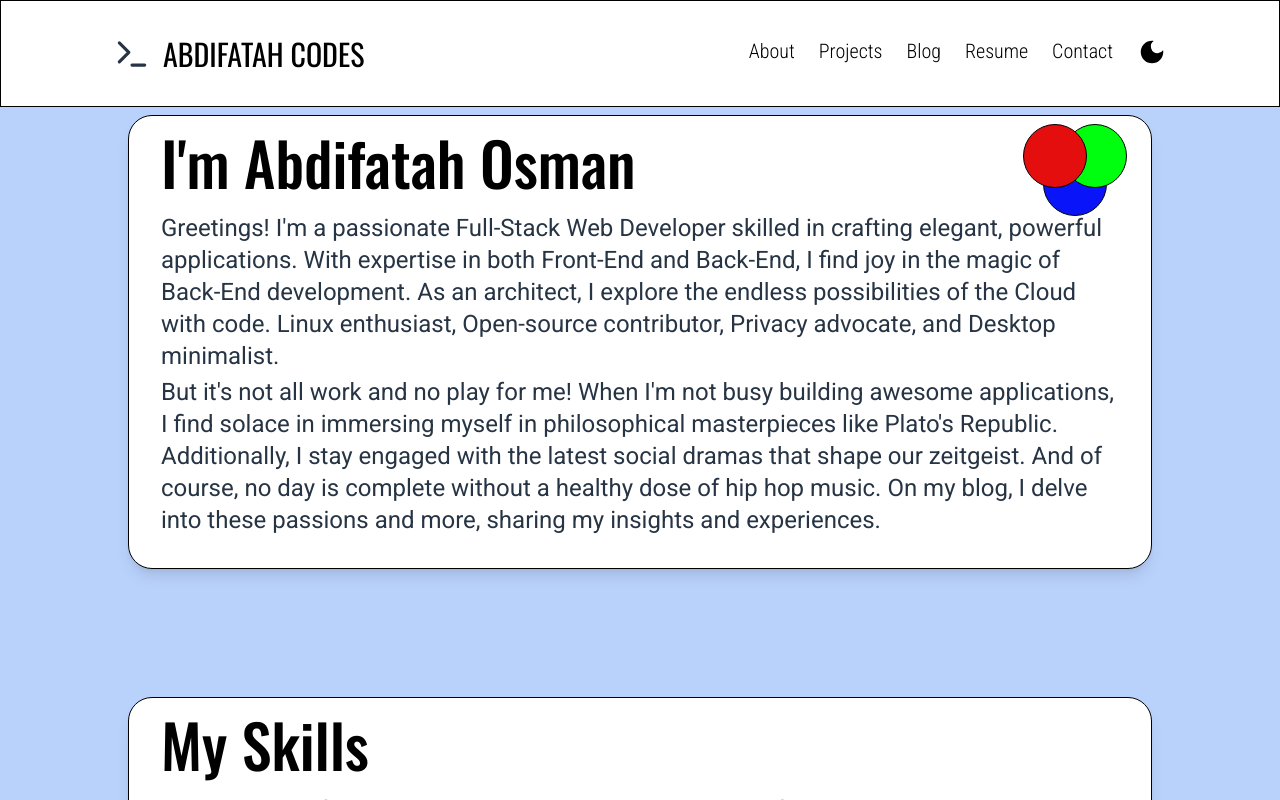
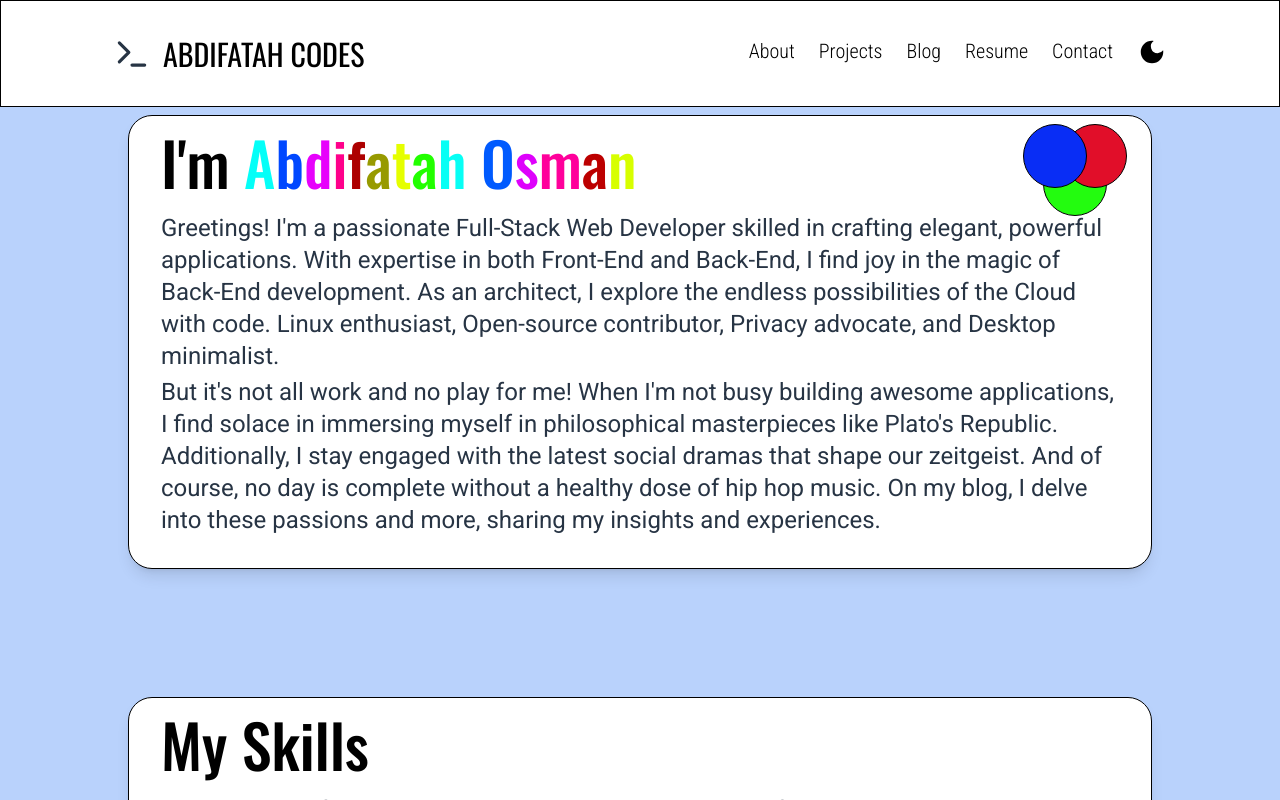
Before and after one commit to AbdifatahCodes/PortfolioWebsite, a Next.js app: page / in a window 1280 px wide. Shown: the top 800 px of the page. Built offline with nearby package versions, Linux system fonts and the light colour scheme.

Commit message:
Added nameJiggler on hero-section and animated the colors of the3Balls.

```diff
--- a/package.json
+++ b/package.json
@@ -14,14 +14,17 @@
     "@types/react-dom": "18.0.11",
     "eslint": "8.37.0",
     "eslint-config-next": "13.2.4",
+    "framer-motion": "^10.13.1",
     "next": "13.2.4",
     "next-themes": "^0.2.1",
     "react": "18.2.0",
     "react-dom": "18.2.0",
     "react-icons": "^4.8.0",
+    "react-scroll": "^1.8.9",
     "typescript": "5.0.3"
   },
   "devDependencies": {
+    "@types/react-scroll": "^1.8.7",
     "autoprefixer": "^10.4.14",
     "postcss": "^8.4.21",
     "tailwindcss": "^3.3.1"
--- /dev/null
+++ b/src/components/nameJiggle.tsx
@@ -0,0 +1,79 @@
+import { motion, } from "framer-motion";
+import WhichTheme from "@/components/whichTheme"
+
+export default function NameJiggle() {
+
+  function transitionValues(delayValue: any) {
+    let transitionReturn = {
+      y: {
+        duration: 1,
+        ease: "easeIn",
+        delay: delayValue,
+        repeat: Infinity,
+        repeatDelay: 10,
+      },
+      color: {
+        duration: 3,
+        ease: "easeIn",
+        delay: delayValue,
+        repeat: Infinity,
+      },
+
+    }
+    return (transitionReturn);
+  };
+
+  function letterTransition(delayValue: any) {
+    return (
+      {
+        y: transitionValues(delayValue).y,
+        color: transitionValues(delayValue).color,
+      }
+    )
+  };
+
+  const yoyoYPoints = ["0rem", "-1rem", "-2rem", "-1rem", "0rem"];
+  let yoyoColorGradient = [(WhichTheme() === "light") ? "#ffffff" : "#000000", "#ff0000", "#ff00fb", "#0003ff", "#00fffa", "#21ff00", "#fbff00"];
+
+  let letterAnimate = {
+    y: [...yoyoYPoints, ...yoyoYPoints],
+    color: [...yoyoColorGradient, ...yoyoColorGradient],
+  };
+
+  function makeArrrayFromString(string: any) {
+    return Array.from(
+      String(string)
+    )
+  }
+
+  const nameList = makeArrrayFromString("Abdifatah Osman");
+  let delayDifVal = 1
+
+  const AnimatedLetters = nameList.map((letter, index) => {
+    let customIndex = index;
+
+    if (letter == " ") {
+      return (
+        <p>&nbsp;</p>
+      )
+    } else {
+      if (index > 0) {
+        delayDifVal = delayDifVal + 0.2;
+      }
+      return (
+        <motion.p
+          key={customIndex}
+          transition={letterTransition(delayDifVal)}
+          animate={letterAnimate}
+        >{letter}</motion.p>
+      )
+    }
+  })
+
+  return (
+    <motion.div className='flex flex-row px-4 md:px-8 mt-4 mb-2 sm:mb-5 text-3xl sm:text-4xl md:text-6xl font-oswald font-medium text-black dark:text-white'>
+      <p>I'm&nbsp;</p>
+      {AnimatedLetters}
+    </motion.div>
+  )
+}
--- a/src/components/navbar.tsx
+++ b/src/components/navbar.tsx
@@ -4,6 +4,7 @@ import { FiTerminal } from 'react-icons/fi'
 import { MdMenu, MdCancelPresentation, } from 'react-icons/md'
 import ThemeToggle from '@/components/themeToggle'
 import Link from 'next/link'
+import {Link as LinkScroll, animateScroll as scroll} from 'react-scroll'
 
 export default function Navbar(props: any) {
 	const [navUlIsOpen, setNavUlIsOpen] = useState(true);
@@ -35,7 +36,14 @@ export default function Navbar(props: any) {
 						<div className='hidden lg:block'>
 							<ul className={`w-full flex-grow lg:flex lg:items-center lg:w-auto`}>
 								<li className={`text-black dark:text-white font-robotocon text-xl mt-1 space-x-6`}>
-									<Link href="#about-section">About</Link>
+									<LinkScroll
+										to="about-section"
+										spy={true}
+										smooth={true}
+										offset={-20}
+										duration={1000}
+										className='cursor-pointer'
+									>About</LinkScroll>
 									<Link href="#projects-section">Projects</Link>
 									<Link href="#">Blog</Link>
 									<Link href="#">Resume</Link>
--- a/src/components/the3Balls.tsx
+++ b/src/components/the3Balls.tsx
@@ -1,12 +1,35 @@
+import { motion, } from "framer-motion";
+
 export default function The3Balls() {
-    return (
-        <div className="flex relative mr-20 sm:mr-24 md:mr-32 mt-2 sm:mt-0 md:mt-2 p-0 z-0">
-            <div className="absolute inset-0 flex bg-dk-blue justify-center h-10 sm:h-14 md:h-16 w-10 sm:w-14 md:w-16 my-5 sm:my-6 md:my-7 mx-3 sm:mx-4 md:mx-5 rounded-full border items-center z-1">
-            </div>
-            <div className="absolute inset-0 flex bg-dk-green justify-center h-10 sm:h-14 md:h-16 w-10 sm:w-14 md:w-16 mx-5 sm:mx-8 md:mx-10 rounded-full border items-center z-1">
-            </div>
-            <div className="absolute inset-0 flex bg-red justify-center h-10 sm:h-14 md:h-16 w-10 sm:w-14 md:w-16 rounded-full border items-center z-1">
-            </div>
-        </div>
-    )
+	let colorTransition = {
+		backgroundColor: {
+			duration: 1,
+			repeat: Infinity,
+			ease: "easeIn",
+			repeatDelay: 0,
+		}
+	};
+
+	return (
+		<div className="flex relative mr-20 sm:mr-24 md:mr-32 mt-2 sm:mt-0 md:mt-2 p-0 z-0">
+			<motion.div
+				className="absolute inset-0 flex bg-dk-blue justify-center h-10 sm:h-14 md:h-16 w-10 sm:w-14 md:w-16 my-5 sm:my-6 md:my-7 mx-3 sm:mx-4 md:mx-5 rounded-full border items-center z-1"
+				animate={{ backgroundColor: ["#0915F8", "#00FF0F", "#E40E0E"] }}
+				transition={colorTransition}
+			>
+			</motion.div>
+			<motion.div
+				className="absolute inset-0 flex bg-dk-green justify-center h-10 sm:h-14 md:h-16 w-10 sm:w-14 md:w-16 mx-5 sm:mx-8 md:mx-10 rounded-full border items-center z-1"
+				animate={{ backgroundColor: ["#00FF0F", "#E40E0E", "#0915F8",] }}
+				transition={colorTransition}
+			>
+			</motion.div>
+			<motion.div
+				className="absolute inset-0 flex bg-red justify-center h-10 sm:h-14 md:h-16 w-10 sm:w-14 md:w-16 rounded-full border items-center z-1"
+				animate={{ backgroundColor: ["#E40E0E", "#0915F8", "#00FF0F"] }}
+				transition={colorTransition}
+			>
+			</motion.div>
+		</div>
+	)
 }
--- /dev/null
+++ b/src/components/whichTheme.js
@@ -0,0 +1,19 @@
+import { useTheme } from "next-themes";
+
+export default function WhichTheme() {
+  const { systemTheme, theme, } = useTheme();
+
+  if (theme == "dark") {
+    return("light");
+  } else if (theme == "light") {
+    return("dark");
+  } else {
+    if (systemTheme == "dark") {
+      return("light");
+    } else if (systemTheme == "light") {
+      return("dark");
+    } else if (systemTheme == undefined) {
+      console.log("You've discovered an edge-case ERROR, Please report this to the Maintainers using the ErrorID-WHICHTHEME876787. Pardon the Inconvenience.");
+    }
+  }
+}
--- a/src/sections/hero.tsx
+++ b/src/sections/hero.tsx
@@ -1,3 +1,4 @@
+import NameJiggle from "@/components/nameJiggle";
 import The3Balls from "@/components/the3Balls";
 
 export default function HeroSection() {
@@ -5,8 +6,8 @@ export default function HeroSection() {
       <div id='hero-section' className='mx-2 md:max-w-3xl lg:max-w-4xl xl:max-w-5xl md:mx-auto bg-white dark:bg-black rounded-xl sm:rounded-3xl shadow-lg  items-center border'>
         <div className='flex flex-col'>
           <div className='flex flex-row justify-between'>
-            <p className='px-4 md:px-8 mt-4 mb-2 sm:mb-5 text-3xl sm:text-4xl md:text-6xl font-oswald font-medium text-black dark:text-white'>I'm Abdifatah Osman</p>
-            <The3Balls/>
+            <NameJiggle />
+            <The3Balls />
           </div>
           <div className='px-4 md:px-8 space-y-1 mb-5 md:mb-8'>
             <p className='text-gray-dark dark:text-gray-main font-roboto text-base sm:text-xl md:text-2xl'>Greetings! I'm a passionate Full-Stack Web Developer skilled in crafting elegant, powerful applications. With expertise in both Front-End and Back-End, I find joy in the magic of Back-End development. As an architect, I explore the endless possibilities of the Cloud with code. Linux enthusiast, Open-source contributor, Privacy advocate, and Desktop minimalist.</p>
```
Also changed, not shown: 1 other file (tests, documents, lock files or other folders).
